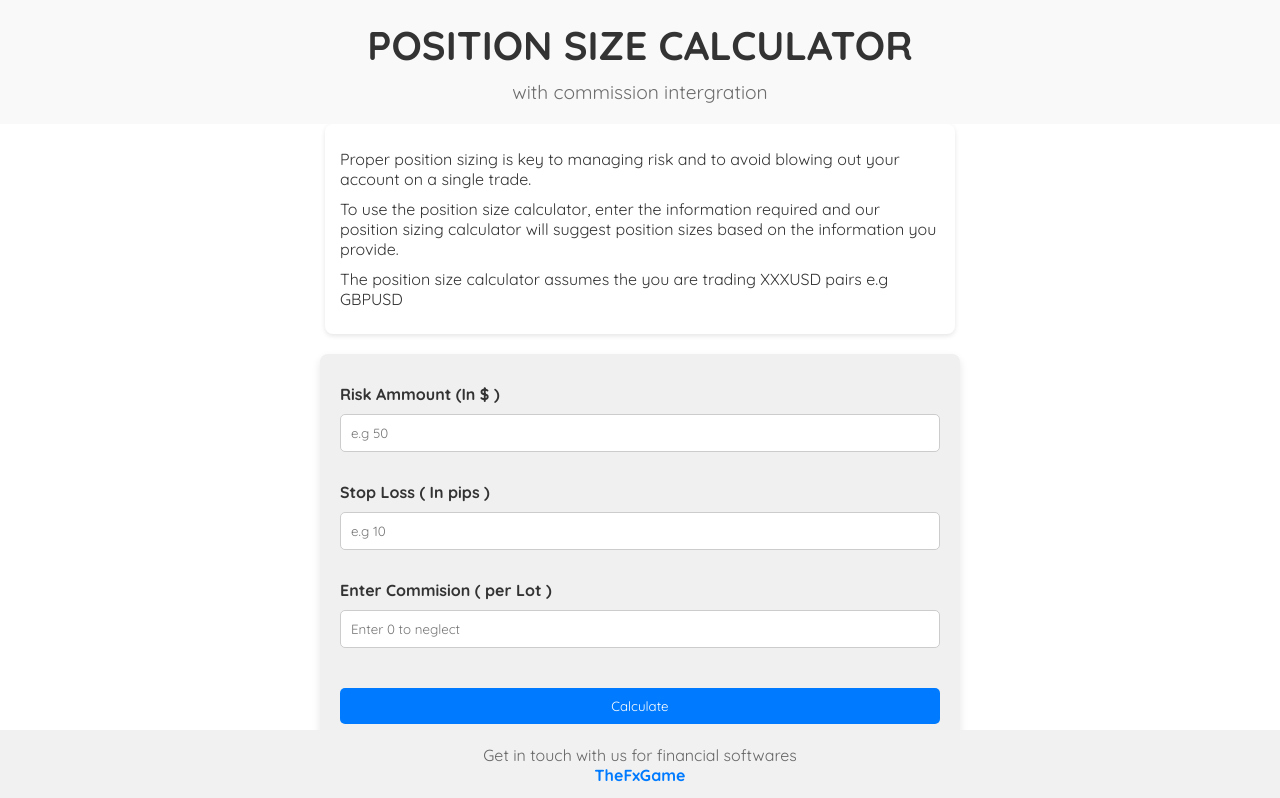
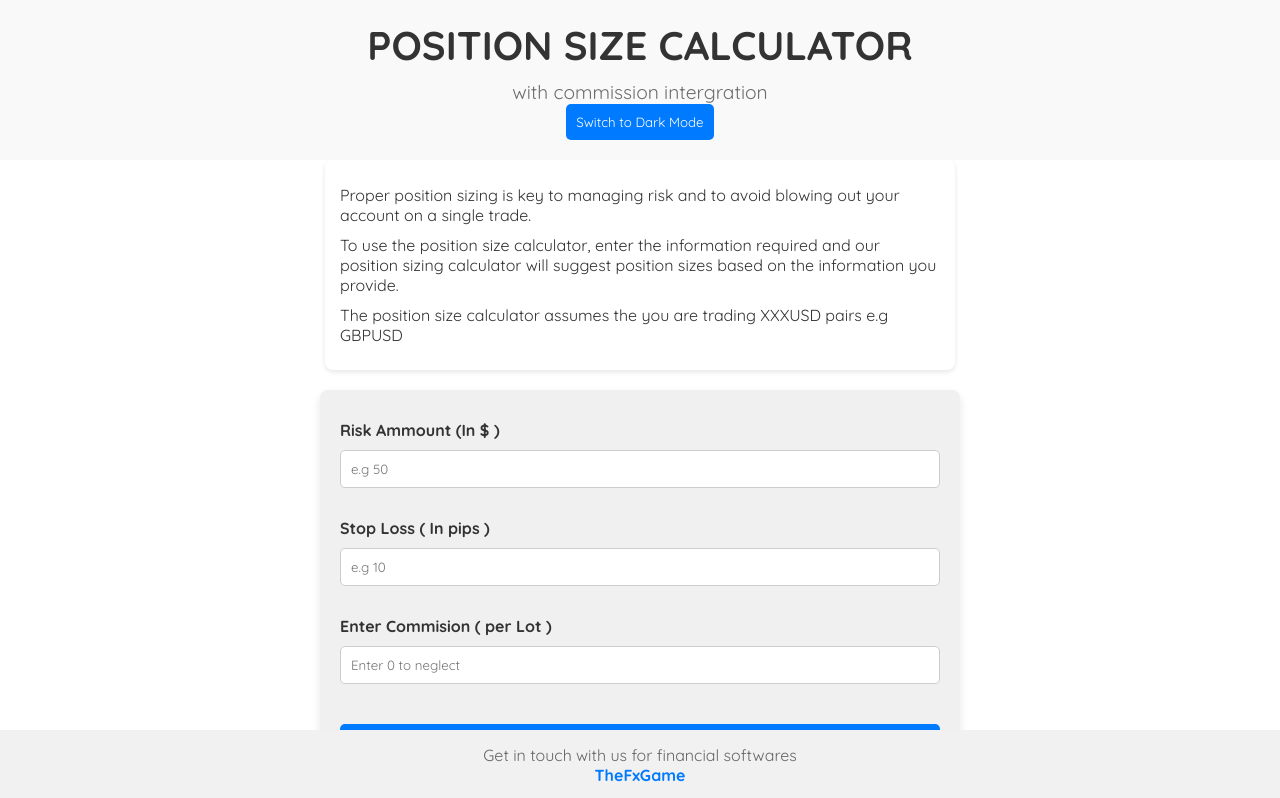
Before and after one commit to karugo-murage/Lot-size-Calculator, a React (Create React App) app: page / in a window 1280 px wide. Shown: the top 798 px of the page. Built offline with nearby package versions, Linux system fonts and the light colour scheme.

Commit message:
add darkmode theme

```diff
--- /dev/null
+++ b/src/components/App.js
@@ -0,0 +1,27 @@
+import React, { useState } from "react";
+import Header from "./Header"; // Adjust the path as needed
+import Instruction from "./instruction"; // Adjust the path as needed
+import Main from "./Main"; // Adjust the path as needed
+import Footer from "./Footer"; // Adjust the path as needed
+import "../assets/style.css"
+
+
+const App = () => {
+    const [darkMode, setDarkMode] = useState(false);
+
+    const toggleDarkMode = () => {
+        setDarkMode((prevMode) => !prevMode);
+        document.body.setAttribute('data-theme', darkMode ? 'light' : 'dark');
+    };
+
+    return (
+        <div>
+            <Header toggleTheme={toggleDarkMode} isDarkMode={darkMode} />
+            <Instruction />
+            <Main />
+            <Footer />
+        </div>
+    );
+};
+
+export default App;
--- a/src/components/Header.js
+++ b/src/components/Header.js
@@ -1,11 +1,14 @@
 import React from "react";
 
-const Header = () => {
+const Header = ({ toggleTheme, isDarkMode }) => {
     return (
         <>
         <div className="heading">
              <div className="header">POSITION SIZE CALCULATOR</div>
             <div className="subheader">with commission intergration</div>
+            <button className="theme-toggle" onClick={toggleTheme}>
+                    {isDarkMode ? "Switch to Light Mode" : "Switch to Dark Mode"}
+                </button>
         </div>
 
         </>
--- a/src/index.js
+++ b/src/index.js
@@ -1,18 +1,20 @@
 import React from 'react';
 import ReactDOM from 'react-dom/client';
-import Instruction from './components/instruction';
-import Header from './components/Header';
-import Main from './components/Main';
-import "./assets/style.css"
-import Footer from './components/Footer';
+import App from './components/App';
+// import Instruction from './components/instruction';
+// import Header from './components/Header';
+// import Main from './components/Main';
+// import "./assets/style.css"
+// import Footer from './components/Footer';
 
 const root = ReactDOM.createRoot(document.getElementById('root'));
 root.render(
   <React.StrictMode>
-    <Header/>
+    <App/>
+    {/* <Header />
     <Instruction/>
     <Main/>
-    <Footer/>
+    <Footer/> */}
   </React.StrictMode>
 
 );
```
